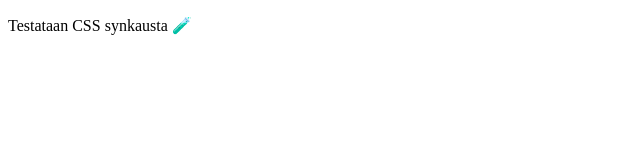
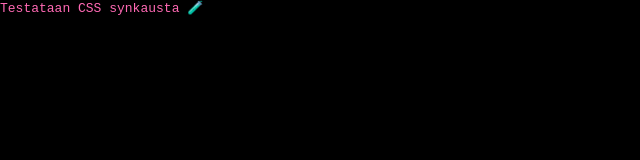
Before and after one commit to ArcticCoderGuy/Nimi-The-Golden-Cut-Project, a plain HTML site: page index.html in a window 1280 px wide. Shown: the whole page, without its empty margins (0-640 px from the left). Drawn offline with Linux system fonts and the light colour scheme.

Commit message:
index.html ja styles.css puhuvat keskenään

```diff
--- a/index.html
+++ b/index.html
@@ -1,14 +1,19 @@
 <!DOCTYPE html>        <!--HTML5-type-->
 <html lang="en">       <!--language is english-->
-
 <head>                 <!--head section open-->
 
-<meta name="author" content= "ArcticCoderGuy" > <!--author name-->
+<!--Author of document -->
+<meta name="author" content= "ArcticCoderGuy" >
+
+<!--author name-->
 <meta name="keywords" content="HTML, CSS, responsive design, beginner project, The Golden Cut, hover effect" > <!--keywords for search engines-->
+
 <meta charset="UTF-8"> <!--character encoding-->
+
 <meta name="viewport" content=" widht=device-widht, initial-scale=1.0">                    <!--viewport settings-->
 
-<link rel="stylesheet" href=""styles.css"> <!--link to external CSS file-->
+<link rel="stylesheet" href="styles.css"> <!--link to external CSS file-->
+
 </head>                <!--head section close-->
 
 <body>                <!--body section open-->
--- a/styles.css
+++ b/styles.css
@@ -1,5 +1,5 @@
-*   <!-- This is a comment "boilerplate" -->
-{
+
+*{
     margin:  0;
     padding: 0;
     box-sizing: border-box;
@@ -8,6 +8,7 @@
 
 body
 {
-    backround-color: lighblue;
-    color: darkolivegreen
+    background-color: black;
+    color: hotpink;
+    font-family: monospace;
 }
```
Also changed, not shown: 1 other file.
